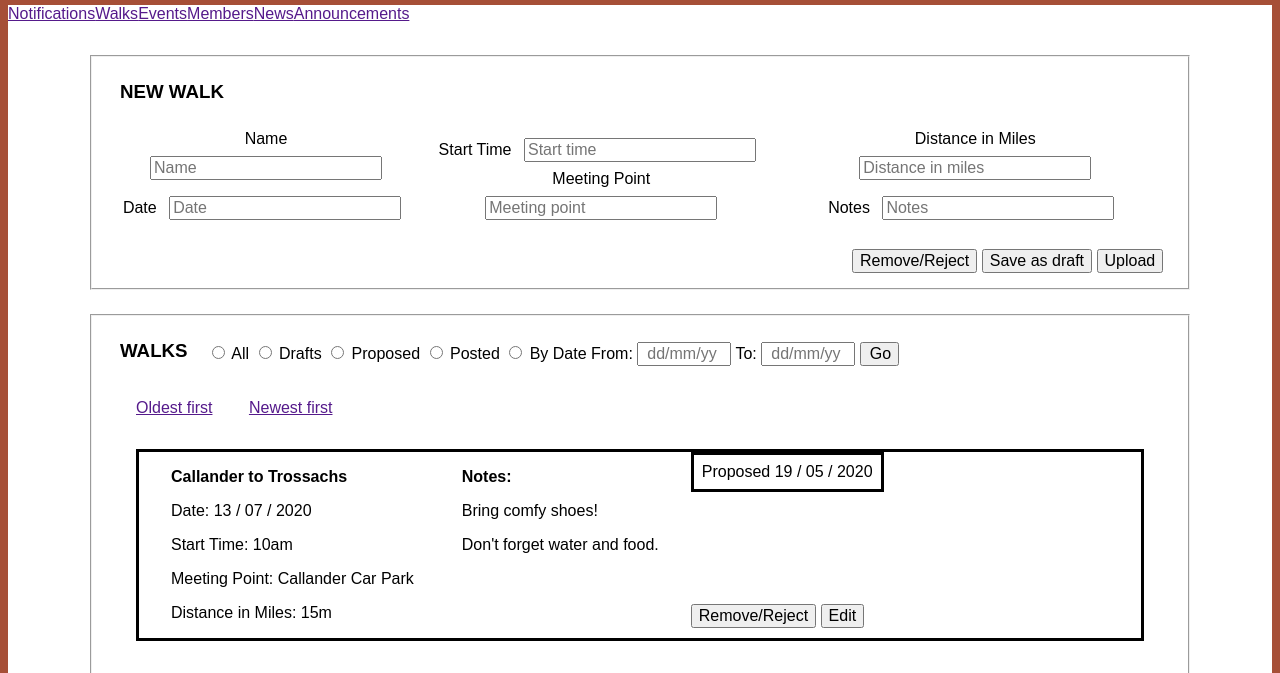
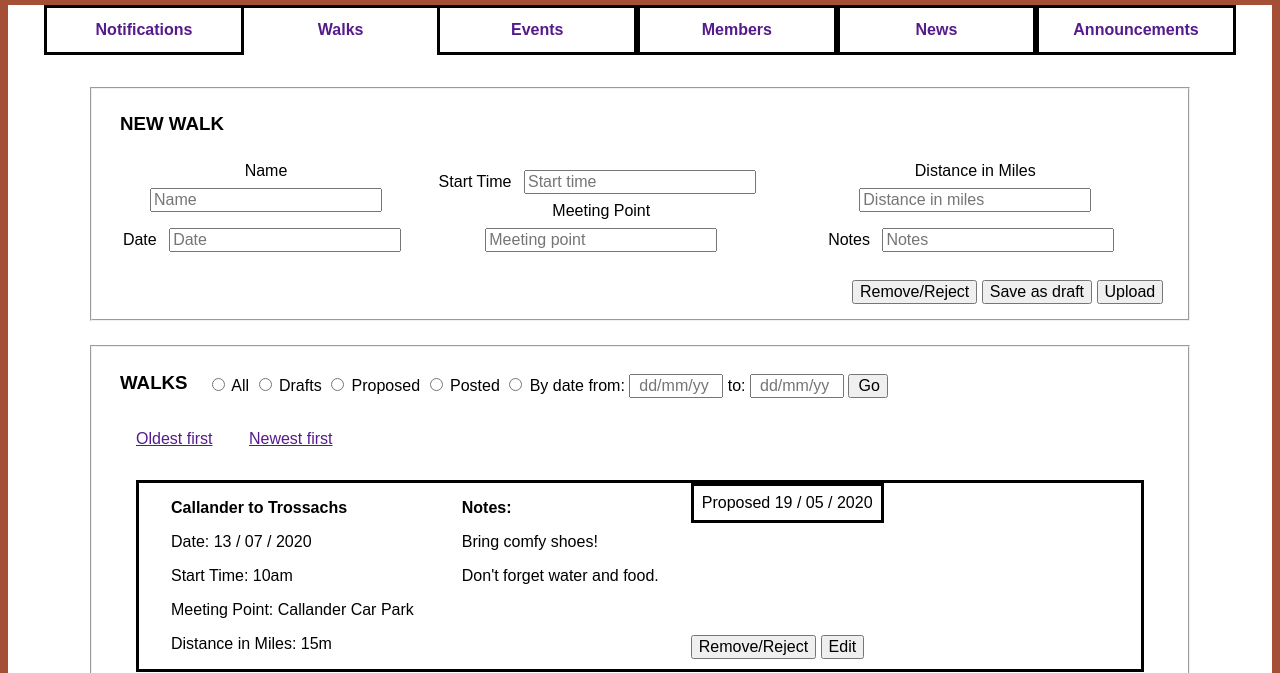
Before and after one commit to ampiquer/Walk-Page-OU-WebTech, a plain HTML site: page index.html in a window 1280 px wide. Shown: the part 98-771 px from the top of the page. Drawn offline with Linux system fonts and the light colour scheme.

Commit message:
nav bar done

```diff
--- a/index.html
+++ b/index.html
@@ -15,7 +15,7 @@
             <div id="sign-out"><p>Admin1</p><p><button>Sign out</button></p></div>
         </header>
         <article>
-            <nav><a href="">Notifications</a><a href="">Walks</a><a href="">Events</a><a href="">Members</a><a href="">News</a><a href="">Announcements</a></nav>
+            <nav><a href="">Notifications</a><a href="" id="walks_selected">Walks</a><a href="">Events</a><a href="">Members</a><a href="">News</a><a href="">Announcements</a></nav>
             <div>
                 <form action="https://students.open.ac.uk/mct/tt284/reflect/reflect.php" method="post">
                     <fieldset>
@@ -67,10 +67,10 @@
                     <input id="posted" name="posted" type="radio" value="Posted"/>
                     <label for="posted">Posted</label>
                     <input id="by_date" name="by_date" type="radio" value="By Date">
-                    <label for="by_date">By Date</label>
-                    <label for="calendar1">From:</label>
+                    <label for="by_date">By date</label>
+                    <label for="calendar1">from:</label>
                     <input id="calendar1" name="calendar1" type="text" placeholder="dd/mm/yy">
-                    <label for="calendar2">To:</label>
+                    <label for="calendar2">to:</label>
                     <input id="calendar2" name="calendar2" type="text" placeholder="dd/mm/yy">
                     <input type="button" value="Go">
                     </div>
--- a/walking.css
+++ b/walking.css
@@ -24,12 +24,27 @@ header {
     margin-bottom: 0.5rem;
 }
 
-footer {
-    background-color: white;
-    padding: 0.5rem;
-    margin-top: 0.5rem;
+nav {
+    top: 0;
+    padding:0;
+    display: flex;
+    justify-content: center;
+}
+
+nav a {
+    text-decoration: none;
+    border: solid black;
+    padding: 0.8rem;
+    width: 168px;
     text-align: center;
+    font-weight: bold;
 }
+
+#walks_selected {
+    border: none;
+    border-top: solid black;
+}
+
 
 form {
 
@@ -151,6 +166,13 @@ h3 {
 
 }
 
+footer {
+    background-color: white;
+    padding: 0.5rem;
+    margin-top: 0.5rem;
+    text-align: center;
+}
+
 
 /* Respond to smaller screens */
 @media only screen and (max-width: 620px) {
```
